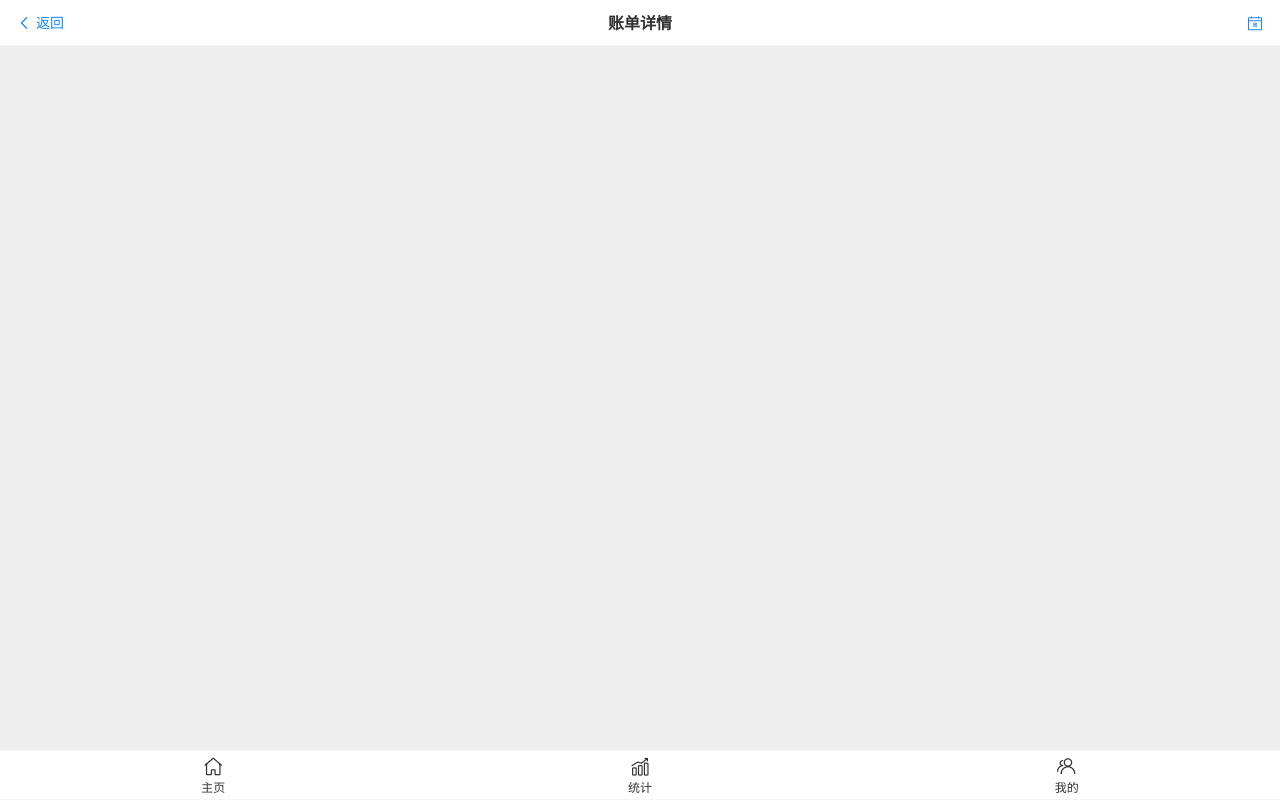
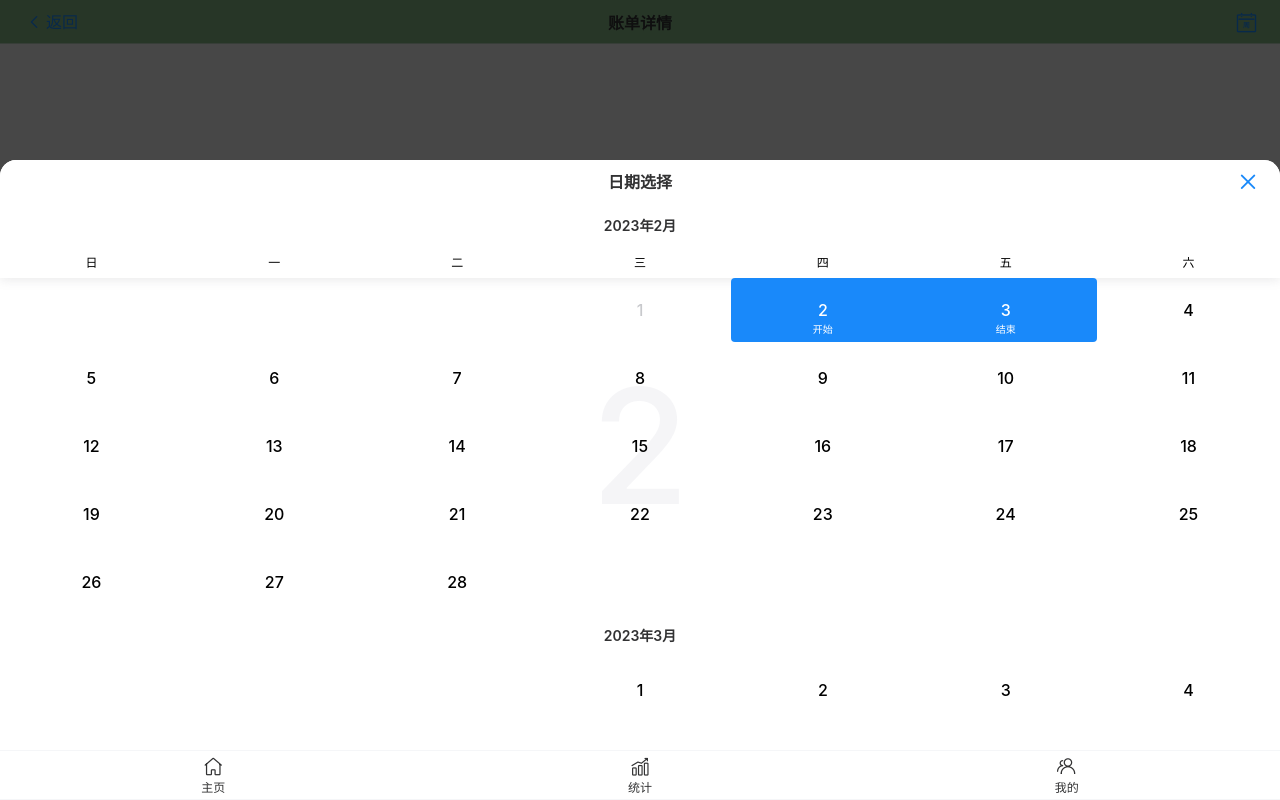
Before and after one commit to liuyiting3158/app-, a Vue app in the folder jizhang-vue3/: page /#/statistics in a window 1280 px wide. Built offline with nearby package versions, Linux system fonts and the light colour scheme.

Commit message:
选择日期

```diff
--- a/jizhang-vue3/package.json
+++ b/jizhang-vue3/package.json
@@ -11,8 +11,9 @@
   "dependencies": {
     "echarts": "^5.4.1",
     "v-charts": "^1.19.0",
-    "vant": "^4.0.9",
+    "vant": "^4.0.10",
     "vue": "^3.2.45",
+    "vue-calendar-component": "^2.8.2",
     "vue-router": "4"
   },
   "devDependencies": {
--- a/jizhang-vue3/src/pages/Home.vue
+++ b/jizhang-vue3/src/pages/Home.vue
@@ -131,6 +131,12 @@ export default {
 <!--//#84B585-->
 
 <style scoped lang="less">
+.van-nav-bar {
+    background-color: #84B585;
+    color: #dedbdb;
+    font-size: 20px;
+    font-weight: bold;
+}
 //标题下方的样式开始
 .header {
     background-color: #84B585;
--- a/jizhang-vue3/src/pages/statistics.vue
+++ b/jizhang-vue3/src/pages/statistics.vue
@@ -1,42 +1,88 @@
 <template>
     <van-nav-bar title="账单详情" left-text="返回" left-arrow>
         <template #right>
-            <van-icon name="calendar-o" size="18" @click="time"/>
+            <van-icon name="calendar-o" size="25" value="{{ date }}" bind:click="onDisplay"/>
+            <van-calendar show="{{ show }}" type="range" bind:close="onClose" bind:confirm="onConfirm"></van-calendar>
         </template>
     </van-nav-bar>
-
 
 </template>
 
 <script >
-
 import {useRouter} from "vue-router";
 
 export default {
     name: "Deal",
     data(){
         return {
-            router: useRouter(),
+            date:'',
+            show:false,
+            router: useRouter()
         }
     },
+
     methods: {
         toBack() {
             this.router.back();
         },
-        toSearch() {
-            this.router.push("/search");
+        onDisplay() {
+            this.show = true;
         },
-        time(){
+        onClose() {
+            this.show = false;
+        },
+        onConfirm(event) {
+            this.show = false;
+            this.date = event.detail;
+        },
 
-            this.router.push("/time");
+    }
+}
+
+</script>
+<style lang="less" >
+.van-nav-bar {
+    background-color: #84B585;
+    color: #fff;
+    font-size: 18px;
+    font-weight: 500;
+    height: 44px;
+    line-height: 44px;
+    text-align: center;
+    position: fixed;
+    top: 0;
+    left: 0;
+    right: 0;
+    z-index: 1;
+    .van-nav-bar__left {
+        position: absolute;
+        top: 0;
+        left: 0;
+        height: 44px;
+        line-height: 44px;
+        color: #000;
+        font-size: 16px;
+        .van-icon {
+            margin-left: 10px;
+        }
+    }
+    .van-nav-bar__title {
+        width: 100%;
+        overflow: hidden;
+        text-overflow: ellipsis;
+        white-space: nowrap;
+    }
+    .van-nav-bar__right {
+        position: absolute;
+        top: 0;
+        right: 0;
+        height: 44px;
+        line-height: 44px;
+        color: #000;
+        font-size: 16px;
+        .van-icon {
+            margin-right: 5px;
         }
     }
 }
-
-
-
-</script>
-
-<style scoped>
-
 </style>
```
Also changed, not shown: 2 other files (tests, documents, lock files or other folders).
